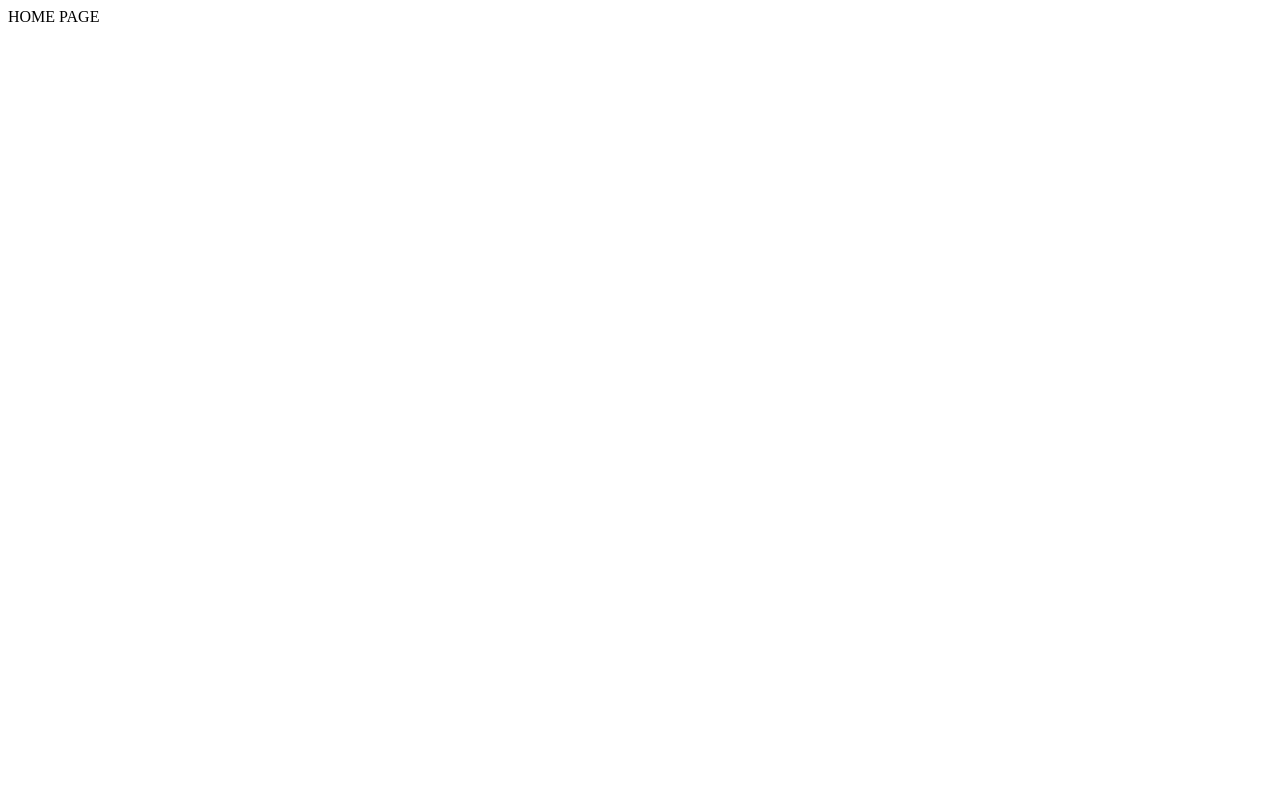
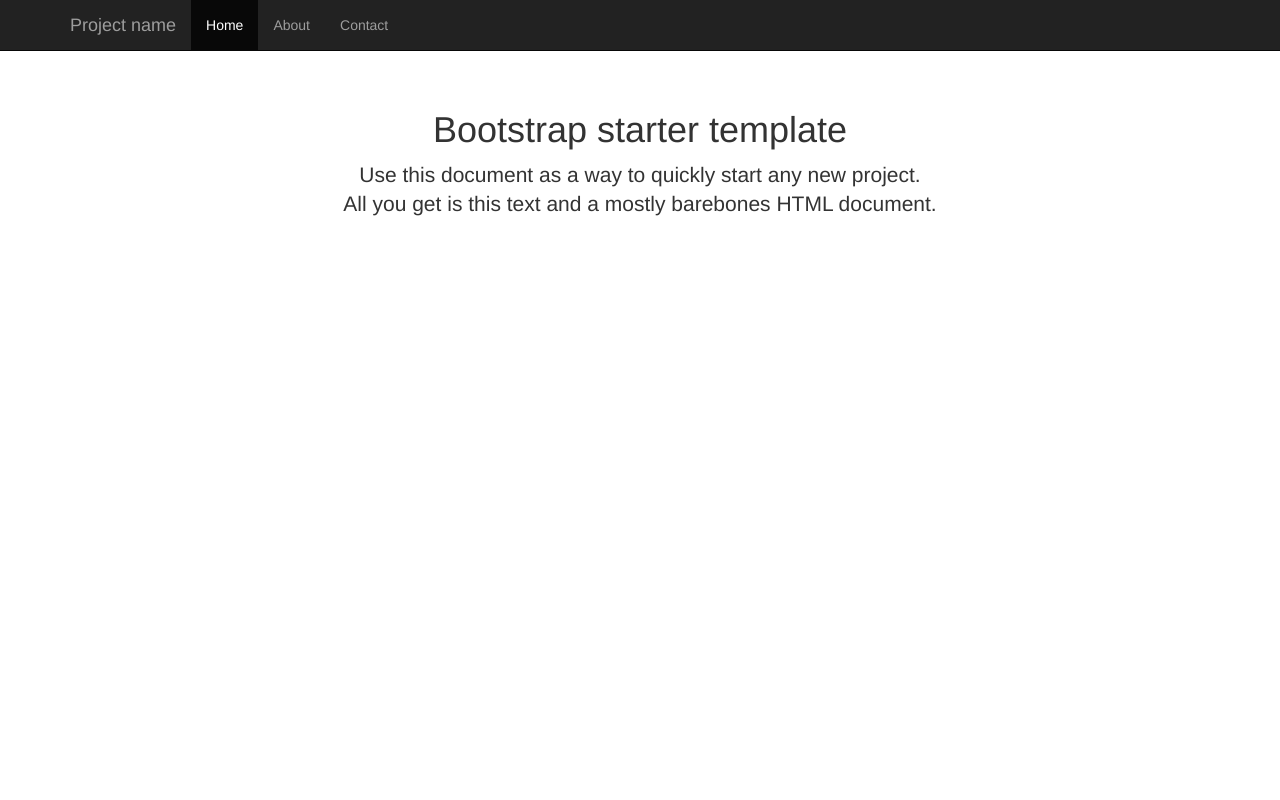
Before and after one commit to matt-leach/django-feedback-bootstrapped, a Django app: page / in a window 1280 px wide. Before the commit the page is almost empty. Run offline with Django 3.2, Linux system fonts and the light colour scheme; some libraries are stand-ins or nearby versions.

Commit message:
Adding Bootstrap Starter Template to HomeView

```diff
--- a/example/app/templates/app/home.html
+++ b/example/app/templates/app/home.html
@@ -1,7 +1,65 @@
-<html>
+<!DOCTYPE html>
+<html lang="en">
+  <head>
+    <meta charset="utf-8">
+    <meta http-equiv="X-UA-Compatible" content="IE=edge">
+    <meta name="viewport" content="width=device-width, initial-scale=1">
+    <!-- The above 3 meta tags *must* come first in the head; any other head content must come *after* these tags -->
+    <meta name="description" content="">
+    <meta name="author" content="">
 
-<body>
-	HOME PAGE
-</body>
+    <title>Starter Template for Bootstrap</title>
 
+    <!-- Bootstrap core CSS -->
+    <link href="https://maxcdn.bootstrapcdn.com/bootstrap/3.3.4/css/bootstrap.min.css" rel="stylesheet">
+    <style>
+body {
+  padding-top: 50px;
+}
+.starter-template {
+  padding: 40px 15px;
+  text-align: center;
+}
+    </style>
+  </head>
+
+  <body>
+
+    <nav class="navbar navbar-inverse navbar-fixed-top">
+      <div class="container">
+        <div class="navbar-header">
+          <button type="button" class="navbar-toggle collapsed" data-toggle="collapse" data-target="#navbar" aria-expanded="false" aria-controls="navbar">
+            <span class="sr-only">Toggle navigation</span>
+            <span class="icon-bar"></span>
+            <span class="icon-bar"></span>
+            <span class="icon-bar"></span>
+          </button>
+          <a class="navbar-brand" href="#">Project name</a>
+        </div>
+        <div id="navbar" class="collapse navbar-collapse">
+          <ul class="nav navbar-nav">
+            <li class="active"><a href="#">Home</a></li>
+            <li><a href="#about">About</a></li>
+            <li><a href="#contact">Contact</a></li>
+          </ul>
+        </div><!--/.nav-collapse -->
+      </div>
+    </nav>
+
+    <div class="container">
+
+      <div class="starter-template">
+        <h1>Bootstrap starter template</h1>
+        <p class="lead">Use this document as a way to quickly start any new project.<br> All you get is this text and a mostly barebones HTML document.</p>
+      </div>
+
+    </div><!-- /.container -->
+
+
+    <!-- Bootstrap core JavaScript
+    ================================================== -->
+    <!-- Placed at the end of the document so the pages load faster -->
+    <script src="https://ajax.googleapis.com/ajax/libs/jquery/1.11.2/jquery.min.js"></script>
+    <script src="https://maxcdn.bootstrapcdn.com/bootstrap/3.3.4/js/bootstrap.min.js"></script>
+  </body>
 </html>
```
